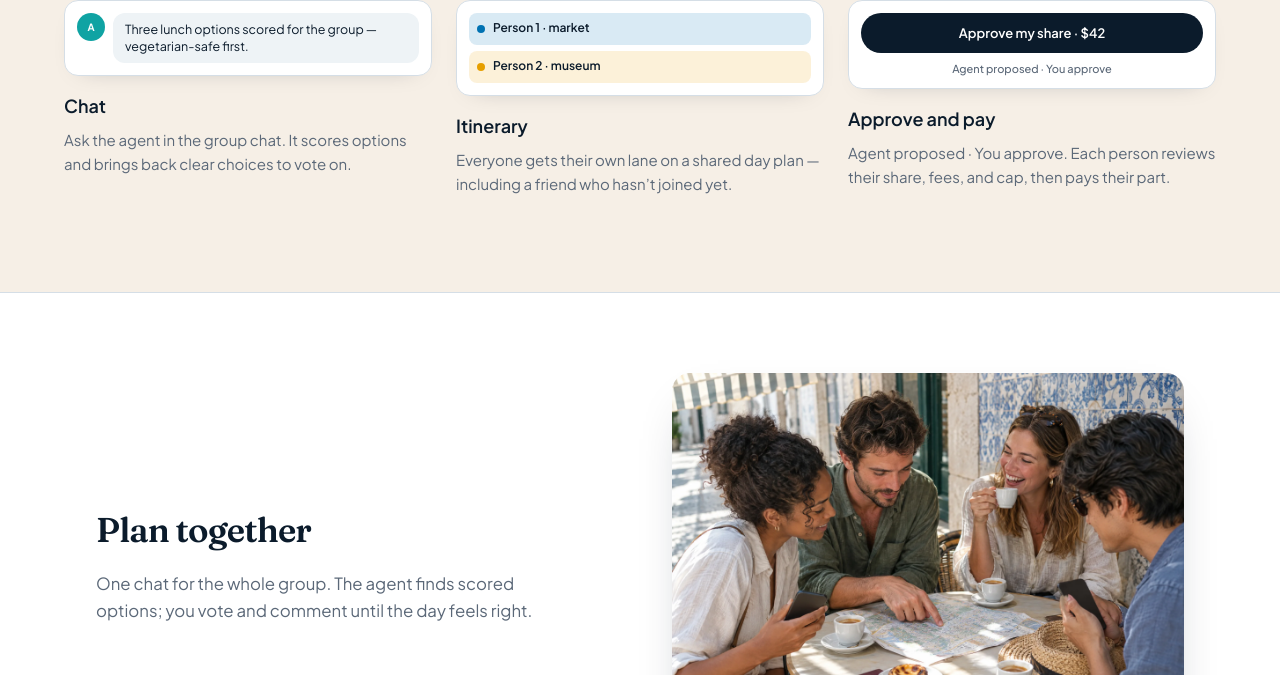
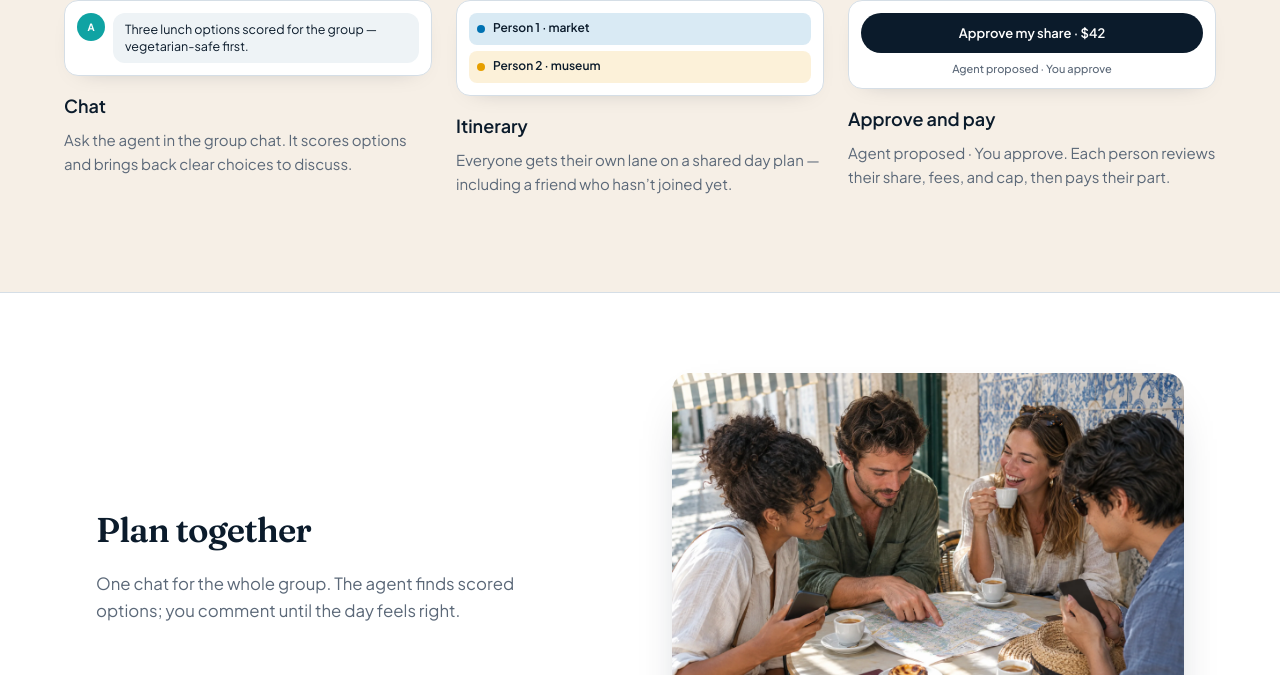
Before and after one commit to YearningAsian/agentic-group-planner, a Next.js app in the folder web/: page / in a window 1280 px wide. Shown: the part 1153-1828 px from the top of the page. Built offline with nearby package versions, Linux system fonts and the light colour scheme; no server answers.

Commit message:
fix(web): drop vote wording from landing copy
The human-in-loop scan forbids vote-on language and agent-pays phrasing in comments.

Co-authored-by: Cursor <cursoragent@cursor.com>

```diff
--- a/web/src/features/landing/copy.ts
+++ b/web/src/features/landing/copy.ts
@@ -17,7 +17,7 @@ export const HERO = {
 export const HOW_IT_WORKS = [
   {
     title: "Chat",
-    body: "Ask the agent in the group chat. It scores options and brings back clear choices to vote on.",
+    body: "Ask the agent in the group chat. It scores options and brings back clear choices to discuss.",
   },
   {
     title: "Itinerary",
@@ -33,7 +33,7 @@ export const FEATURES = [
   {
     id: "plan-together",
     title: "Plan together",
-    body: "One chat for the whole group. The agent finds scored options; you vote and comment until the day feels right.",
+    body: "One chat for the whole group. The agent finds scored options; you comment until the day feels right.",
     image: "/media/friends-planning.webp",
     alt: "Four friends planning a trip over a paper map and phones at an outdoor café.",
     imageSide: "right" as const,
@@ -133,7 +133,10 @@ export const BANNED_LANDING_TERMS = [
   "users worldwide",
 ] as const;
 
-/** True when copy wrongly claims the agent pays, charges, or books. */
+/**
+ * True when copy wrongly attributes payment or booking to the agent.
+ * Negated claims ("never …") are allowed so FAQ/feature copy can state the rule.
+ */
 export function pairsAgentWithPaid(text: string): boolean {
   if (/\bagent\b.{0,50}\bnever\s+(pays?|charges?|books?)\b/i.test(text)) return false;
   if (/\bagent\b.{0,50}\bcan'?t\s+(pay|charge|book)\b/i.test(text)) return false;
```
